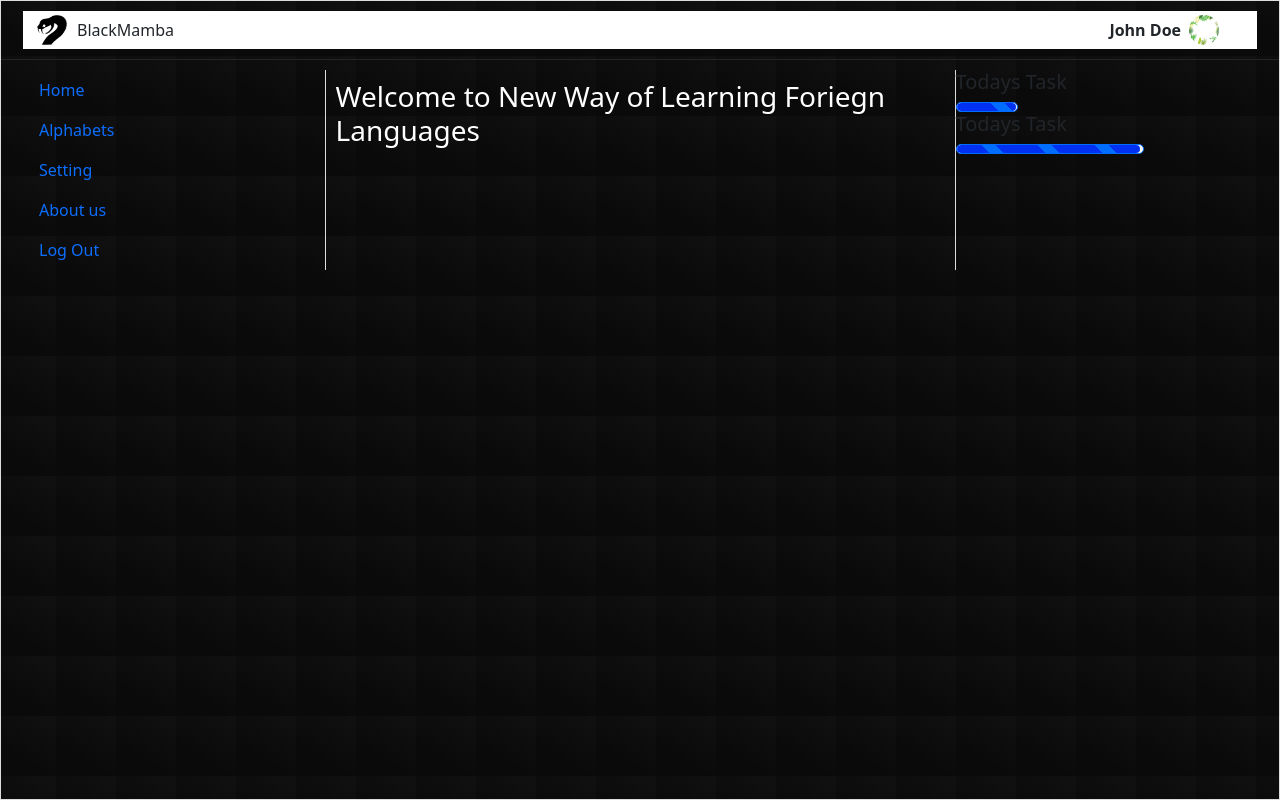
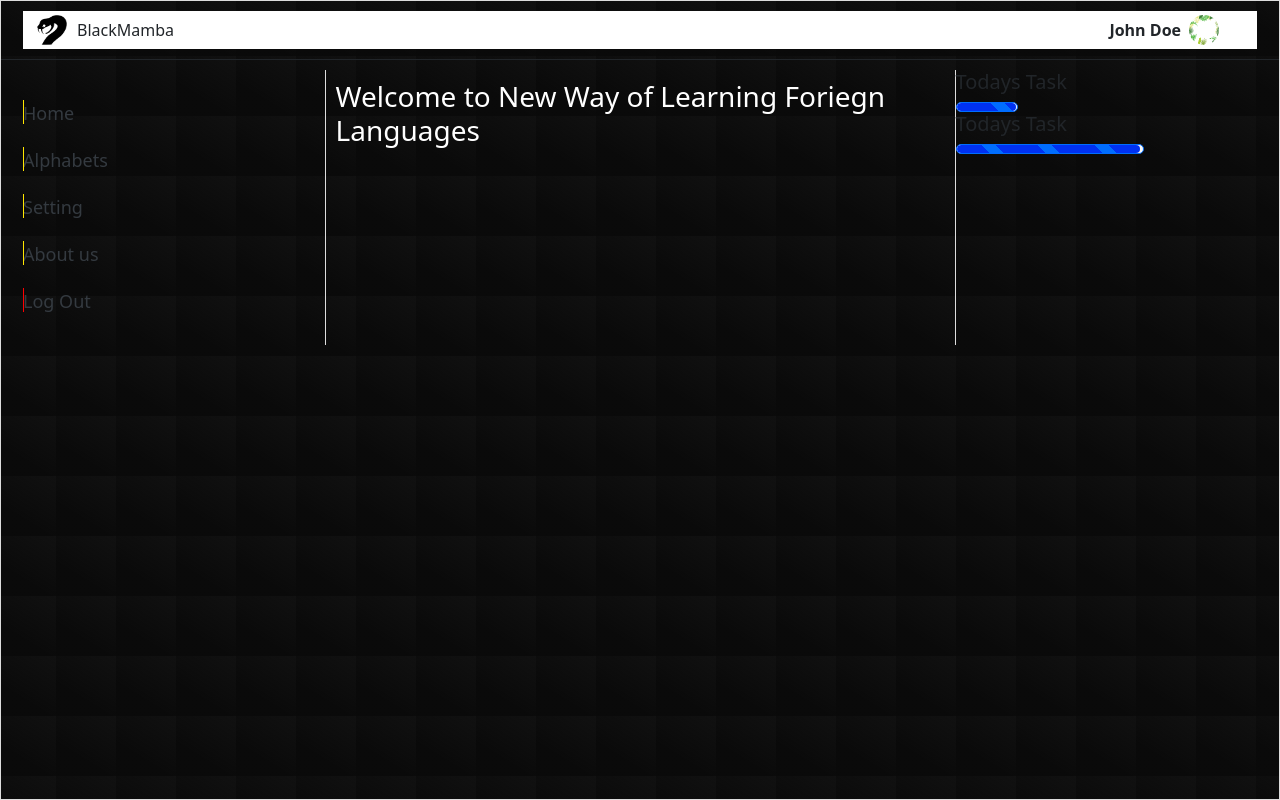
Before and after one commit to AshZi03/BlackMamba, a React (Vite) app in the folder frontend/frontend/vite-project/: page /MainPage in a window 1280 px wide. Built offline with nearby package versions, Linux system fonts and the light colour scheme.

Commit message:
customised sidebar

```diff
--- a/frontend/frontend/vite-project/src/SideBar.css
+++ b/frontend/frontend/vite-project/src/SideBar.css
@@ -0,0 +1,75 @@
+/* SideBar.css */
+
+/* Sidebar container */
+.home {
+    /* Set background color */
+    padding: 20px; /* Add padding */
+    border-radius: 8px; /* Add border radius */
+  }
+
+  /* Sidebar link styles */
+  a.nav-link {
+    color: #343a40; /* Set link color */
+    padding: 10px 0; /* Add padding */
+    font-size: 18px; /* Set font size */
+    transition: all 0.3s ease; /* Add transition effect */
+     /* Add position relative for ::before pseudo-element positioning */
+  }
+
+  a.nav-link::before{
+    content: attr(data-text); /* Get the text from data-text attribute */
+    position: absolute;
+    width: 0%;
+    height: 3%;
+    overflow: hidden;
+    color: #ffe600;
+    border-right: 1px solid #ffe600;
+    transition: width 1s ease, filter 1s ease; /* Add transition properties */
+    pointer-events: none; /* Ensure the pseudo-element doesn't interfere with mouse events */
+  }
+
+  a.nav-link:hover::before{
+    width: 7%; /* Increase width on hover */
+    filter: drop-shadow(0 0 25px #ffe600); /* Add drop shadow on hover */
+  }
+
+  a.nav-link:hover {
+    color: #ffe600; /* Change link color on hover */
+  }
+
+  /* Active link style */
+  a.nav-link.active {
+    font-weight: bold; /* Set font weight */
+    color: #07f8ec; /* Set active link color */
+  }
+
+  /* Logout link style */
+  a.nav-link.logout {
+    color: #343a40; /* Set logout link color */
+  }
+
+  a.nav-link.logout::before {
+    /* Set logout link color */
+    content: attr(data-text); /* Get the text from data-text attribute */
+    position: absolute;
+    width: 0%;
+    height: 3%;
+    overflow: hidden;
+    color: #ff0000;
+    border-right: 1px solid #ff0000;
+    transition: width 1s ease; /* Add transition property */
+    pointer-events: none; /* Ensure the pseudo-element doesn't interfere with mouse events */
+}
+
+a.nav-link.logout:hover::before{
+    width: 7%; /* Increase width on hover */
+}
+
+a.nav-link.logout:hover {
+    color: #ea1313; /* Change logout link color on hover */
+}
+
+a.nav-link.clicked {
+  color: #ff8c00; /* Change color of clicked link */
+  font-weight: bold;
+}
--- a/frontend/frontend/vite-project/src/SideBar.jsx
+++ b/frontend/frontend/vite-project/src/SideBar.jsx
@@ -1,9 +1,11 @@
-import React from 'react';
+import React, { useState } from 'react';
 import { Nav } from 'react-bootstrap';
 import { useNavigate } from 'react-router-dom';
+import './SideBar.css';
 
 const Sidebar = ({ onOptionClick }) => {
   const navigate = useNavigate();
+  const [clickedOption, setClickedOption] = useState(null);
 
   const Logout = async () => {
     try {
@@ -34,12 +36,26 @@ const Sidebar = ({ onOptionClick }) => {
     }
   };
 
+  const handleOptionClick = (option) => {
+    setClickedOption(option);
+    if (option === 'Log Out') {
+      Logout();
+    } else {
+      onOptionClick(option);
+    }
+  };
+
   const options = ['Home', 'Alphabets', 'Setting', 'About us', 'Log Out'];
 
   return (
-    <Nav defaultActiveKey="/home" className="flex-column">
+    <Nav defaultActiveKey="/home" className="home flex-column">
       {options.map((option, index) => (
-        <Nav.Link key={index} onClick={option === 'Log Out' ? () => Logout() : () => onOptionClick(option)}>
+        <Nav.Link
+          key={index}
+          className={`nav-link${option === clickedOption ? ' clicked' : ''}${option === 'Log Out' ? 'nav-link logout' : ''}`}
+          onClick={() => handleOptionClick(option)}
+          data-text={option}
+        >
           {option}
         </Nav.Link>
       ))}
```
